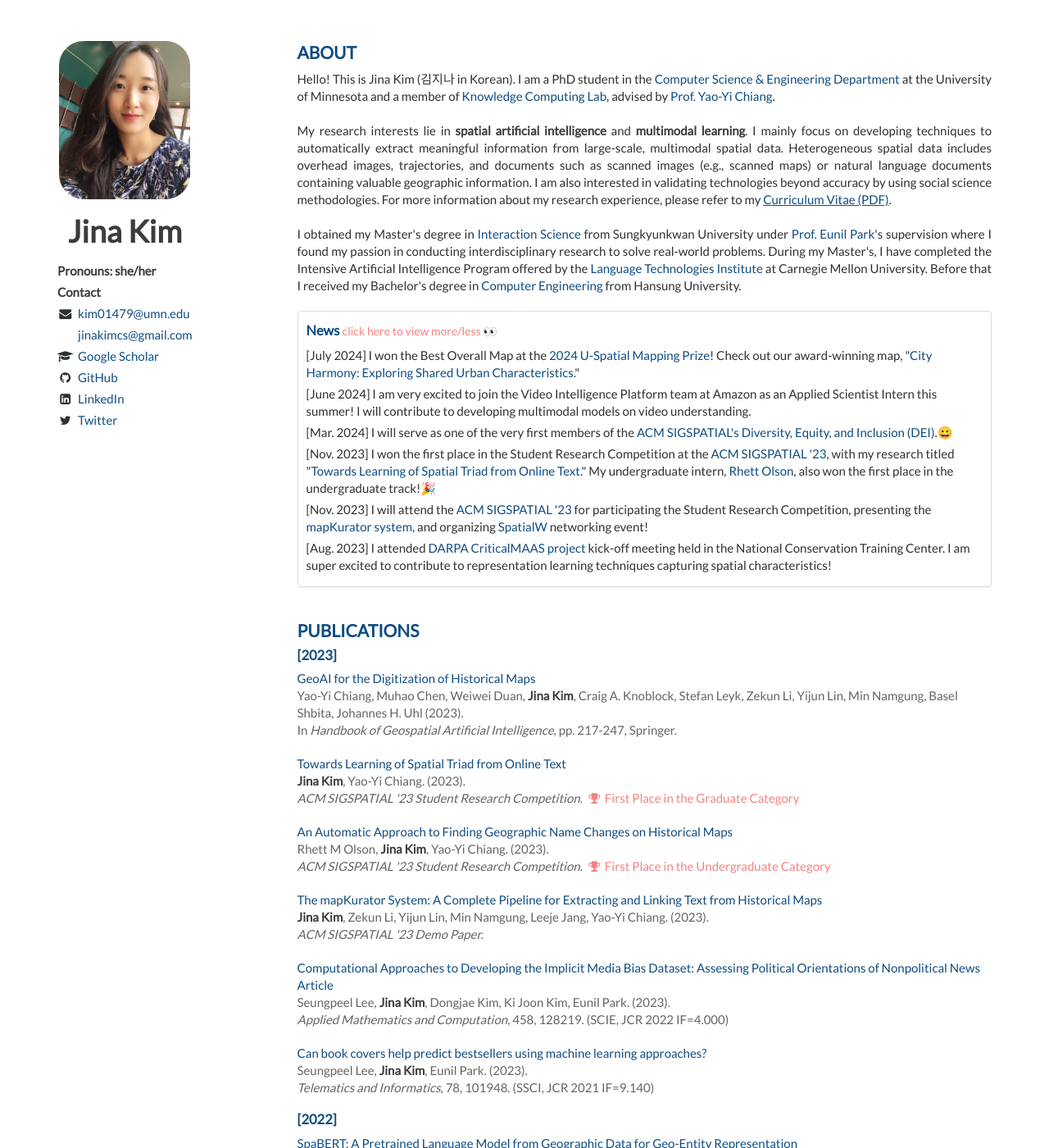
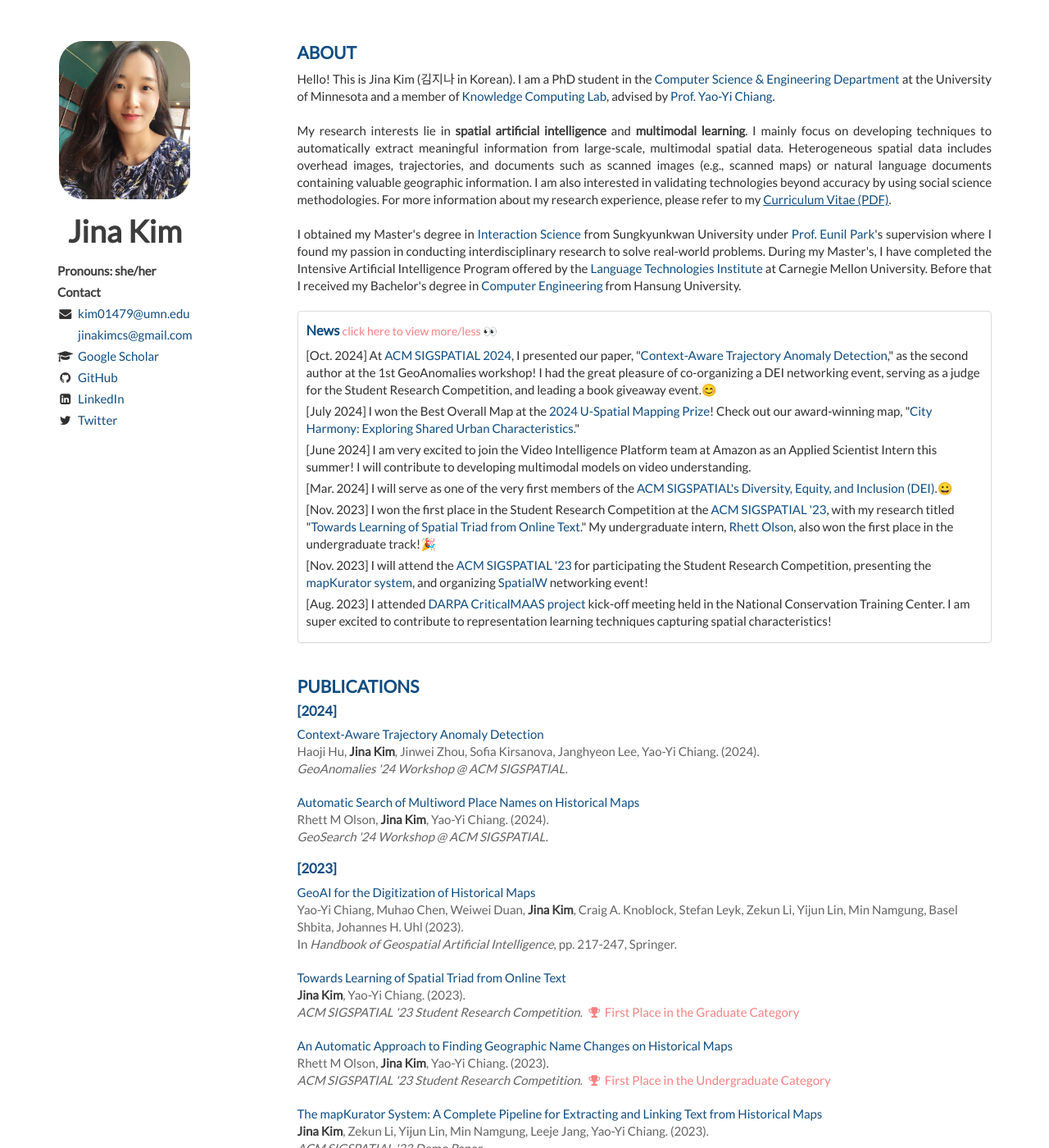
Before and after one commit to Jina-Kim/Jina-Kim.github.io, a Jekyll site: the page built from index.html, in a window 1280 px wide and 1400 px high. Shown: the whole window at 82% size. Built offline with Jekyll 4.4.1, drawn with Linux system fonts in a browser that asks for light colours; nearby versions of some CDN libraries; the list of posts is cut into pages by our own code.

Commit message:
Update publications.html

```diff
--- a/_includes/about.html
+++ b/_includes/about.html
@@ -20,6 +20,9 @@
       <div class="panel-body">
           <h2>News <a type="button" data-toggle="collapse" data-target="#collapseList" aria-expanded="false" aria-controls="collapseList" style="font-size: 85%; color: #F58282;font-weight: normal;">click here to view more/less 👀</a></h2>
         <ul class="list-unstyled">
+            <li>[Oct. 2024] At <a href="https://sigspatial2024.sigspatial.org/">ACM SIGSPATIAL 2024</a>, I presented our paper, "<a href="https://dl.acm.org/doi/10.1145/3681765.3698465">Context-Aware Trajectory Anomaly Detection</a>," as the second author at the 1st GeoAnomalies workshop!
+                I had the great pleasure of co-organizing a DEI networking event, serving as a judge for the Student Research Competition, and leading a book giveaway event.😊
+            </li>
             <li>[July 2024] I won the Best Overall Map at the <a href="https://thespatialuniversity.umn.edu/pages/mapping-prize">2024 U-Spatial Mapping Prize</a>! Check out our award-winning map, "<a href="https://arcg.is/0f9CHa">City Harmony: Exploring Shared Urban Characteristics.</a>"</li>
             <li>[June 2024] I am very excited to join the Video Intelligence Platform team at Amazon as an Applied Scientist Intern this summer! I will contribute to developing multimodal models on video understanding.</li>
             <li>[Mar. 2024] I will serve as one of the very first members of the <a href="https://spatialdei.github.io/">ACM SIGSPATIAL's Diversity, Equity, and Inclusion (DEI)</a>.😀</li>
--- a/_includes/publications.html
+++ b/_includes/publications.html
@@ -1,8 +1,25 @@
 <div class="content">
     <h1>Publications</h1>
 
+    <h2>[2024]</h2>
+
+    <article>
+        <header>
+            <a href="https://dl.acm.org/doi/10.1145/3589132.3628368">Context-Aware Trajectory Anomaly Detection</a><br/>
+            <span> Haoji Hu, <em>Jina Kim</em>, Jinwei Zhou, Sofia Kirsanova, Janghyeon Lee, Yao-Yi Chiang. (2024).</span><br/>
+            <span><i>GeoAnomalies '24 Workshop @ ACM SIGSPATIAL.</i></span>
+        </header>
+    </article>
+
+    <article>
+        <header>
+            <a href="https://dl.acm.org/doi/abs/10.1145/3681769.3698577">Automatic Search of Multiword Place Names on Historical Maps</a><br/>
+            <span> Rhett M Olson, <em>Jina Kim</em>, Yao-Yi Chiang. (2024).</span><br/>
+            <span><i>GeoSearch '24 Workshop @ ACM SIGSPATIAL.</i></span>
+        </header>
+    </article>
+
     <h2>[2023]</h2>
-<!--Chiang, Y.-Y., Chen, M., Duan, W., Kim, J., Knoblock, C. A., Leyk, S., Li, Z., Lin, Y., Namgung, M., Shbita, B., & Uhl, J. H. (2023 (in press)).  In Handbook of GeoAI. Springer.-->
 
     <article>
         <header>
```
